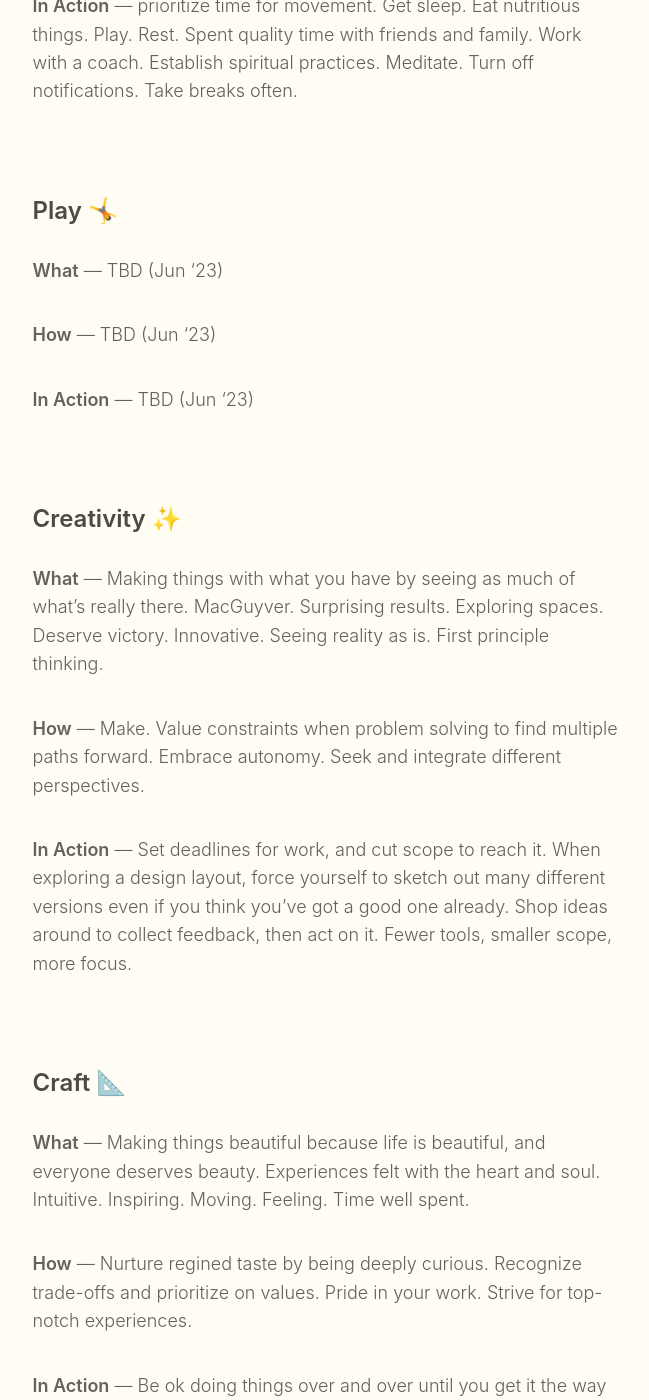
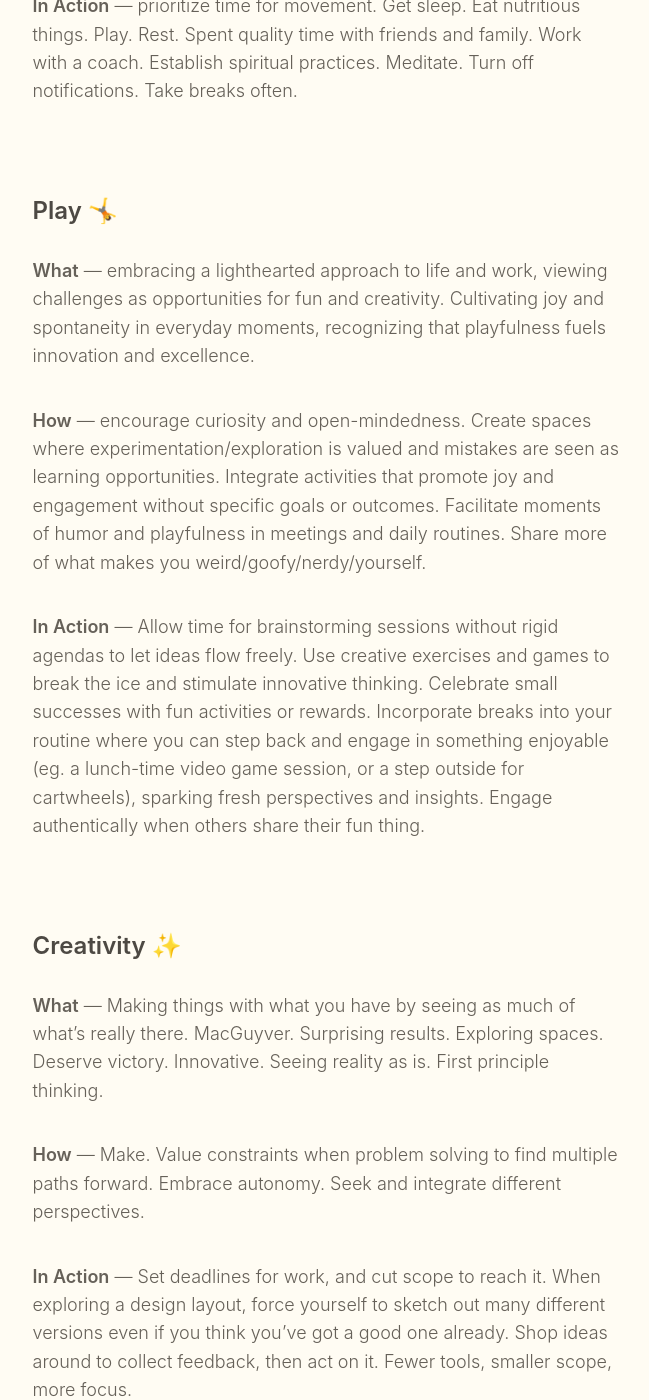
Before and after one commit to paulmederos/pm17, a Jekyll site: the page built from _posts/2018-12-01-guiding-values.markdown, in a window 1280 px wide and 1400 px high, scrolled down 2067 px. Shown: the whole window, without its empty margins (314-963 px from the left). Built offline with Jekyll 4.4.1, drawn with Linux system fonts in a browser that asks for light colours; some web fonts are replaced.

Commit message:
Update 2018-12-01-guiding-values.markdown

```diff
--- a/_posts/2018-12-01-guiding-values.markdown
+++ b/_posts/2018-12-01-guiding-values.markdown
@@ -36,11 +36,11 @@ They are: Love, Purpose, Health, Gratitude, Creativity, and Craft.
 **In Action** — prioritize time for movement. Get sleep. Eat nutritious things. Play. Rest. Spent quality time with friends and family. Work with a coach. Establish spiritual practices. Meditate. Turn off notifications. Take breaks often.
 
 ## Play 🤸
-**What** — TBD (Jun '23)
+**What** — embracing a lighthearted approach to life and work, viewing challenges as opportunities for fun and creativity. Cultivating joy and spontaneity in everyday moments, recognizing that playfulness fuels innovation and excellence.
 
-**How** — TBD (Jun '23)
+**How** — encourage curiosity and open-mindedness. Create spaces where experimentation/exploration is valued and mistakes are seen as learning opportunities. Integrate activities that promote joy and engagement without specific goals or outcomes. Facilitate moments of humor and playfulness in meetings and daily routines. Share more of what makes you weird/goofy/nerdy/yourself.
 
-**In Action** — TBD (Jun '23)
+**In Action** — Allow time for brainstorming sessions without rigid agendas to let ideas flow freely. Use creative exercises and games to break the ice and stimulate innovative thinking. Celebrate small successes with fun activities or rewards. Incorporate breaks into your routine where you can step back and engage in something enjoyable (eg. a lunch-time video game session, or a step outside for cartwheels), sparking fresh perspectives and insights. Engage authentically when others share their fun thing.
 
 ## Creativity ✨
 **What** — Making things with what you have by seeing as much of what's really there. MacGuyver. Surprising results. Exploring spaces. Deserve victory. Innovative. Seeing reality as is. First principle thinking.
```
